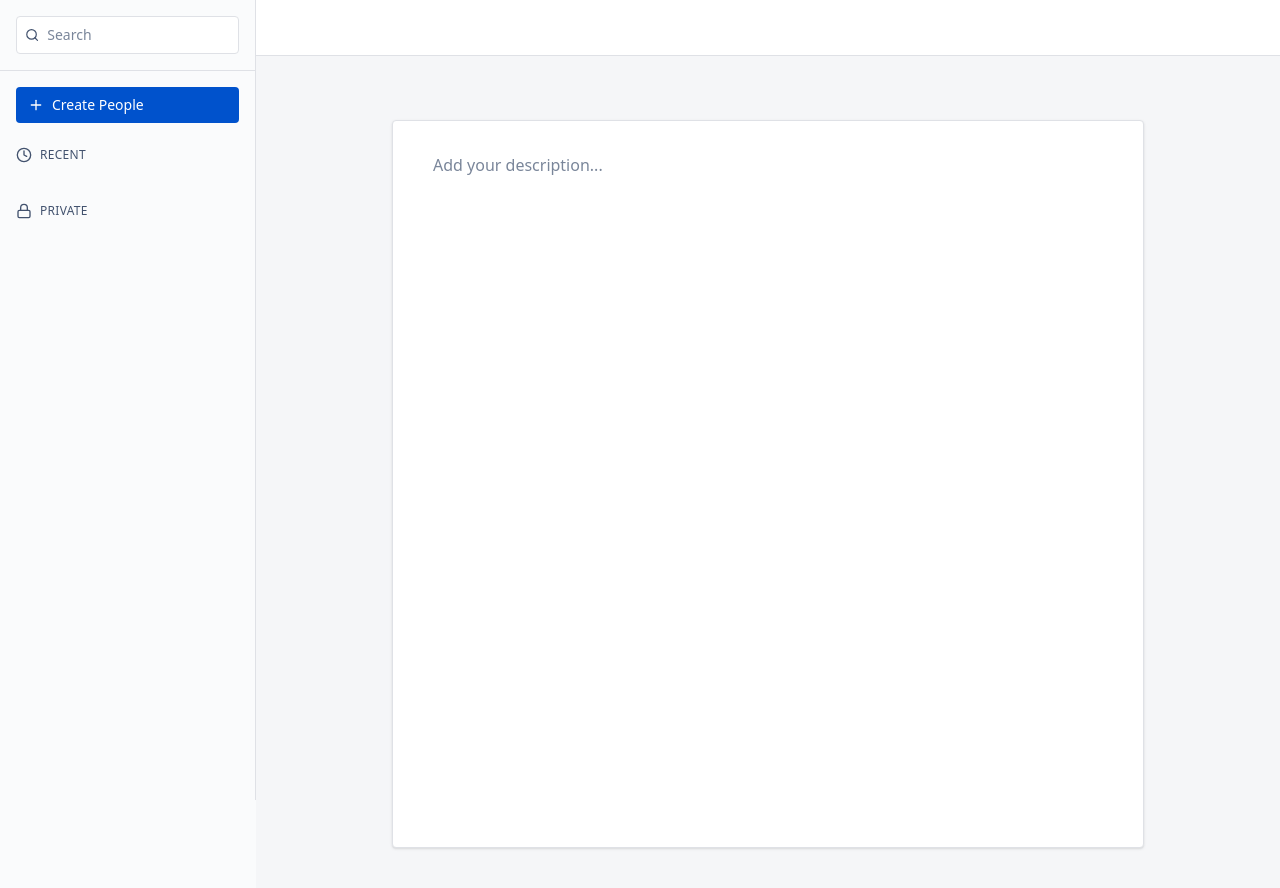
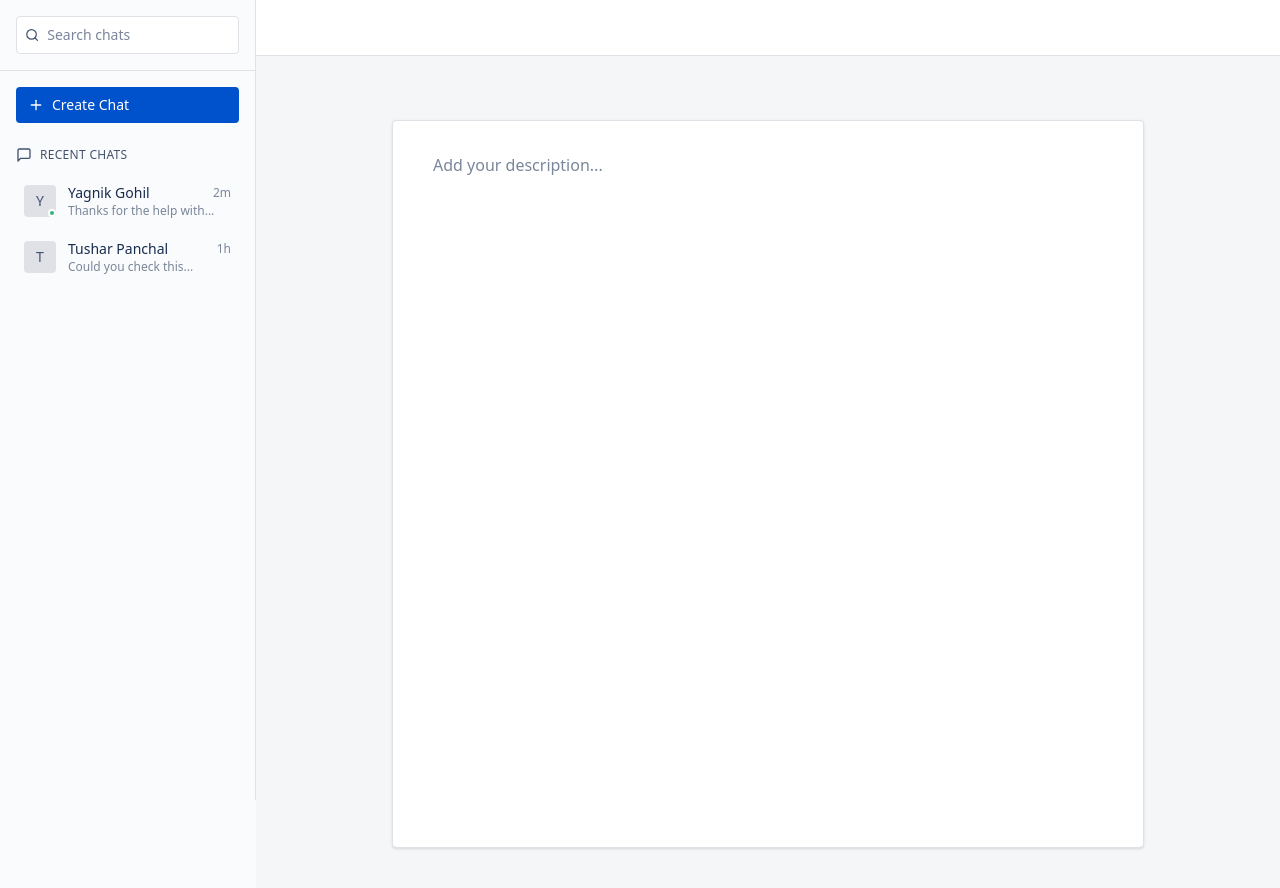
Before and after one commit to rathodrahool/CorrectEase, a React (Vite) app: page / in a window 1280 px wide. Shown: the top 888 px of the page. Built offline with nearby package versions, Linux system fonts and the light colour scheme; the HTML template or start-up script is replaced by a standard one.

Commit message:
feat: new sidebar as per project

```diff
--- a/src/components/navigation/Navigation.tsx
+++ b/src/components/navigation/Navigation.tsx
@@ -1,7 +1,36 @@
 import React from "react";
-import { FiSearch, FiPlus, FiClock, FiLock } from "react-icons/fi";
+import { FiSearch, FiPlus, FiMessageSquare } from "react-icons/fi";
+
+interface ChatUser {
+  id: string;
+  name: string;
+  avatar?: string;
+  online: boolean;
+  lastMessage?: string;
+  timestamp?: string;
+}
+
+const mockChats: ChatUser[] = [
+  {
+    id: "1",
+    name: "Yagnik Gohil",
+    online: true,
+    lastMessage: "Thanks for the help with...",
+    timestamp: "2m",
+  },
+  {
+    id: "2",
+    name: "Tushar Panchal",
+    online: false,
+    lastMessage: "Could you check this...",
+    timestamp: "1h",
+  },
+  // Add more mock data as needed
+];
 
 const Navigation: React.FC = () => {
+  const [activeChat, setActiveChat] = React.useState<string>("");
+
   return (
     <nav className="w-64 h-screen bg-[#FAFBFC] border-r border-[#DFE1E6] flex flex-col sticky top-0">
       <div className="p-4 border-b border-[#DFE1E6]">
@@ -9,7 +38,7 @@ const Navigation: React.FC = () => {
           <FiSearch className="text-[#42526E] w-4 h-4 ml-2" />
           <input
             type="text"
-            placeholder="Search"
+            placeholder="Search chats"
             className="w-full py-2 px-2 text-sm text-[#172B4D] placeholder-[#7A869A] bg-transparent focus:outline-none"
           />
         </div>
@@ -18,25 +47,56 @@ const Navigation: React.FC = () => {
       <div className="p-4">
         <button className="w-full py-2 px-3 bg-[#0052CC] text-white rounded-sm text-sm font-medium flex items-center gap-2 hover:bg-[#0065FF] transition-colors">
           <FiPlus className="w-4 h-4" />
-          <span>Create People</span>
+          <span>Create Chat</span>
         </button>
       </div>
 
       <div className="flex-1 overflow-y-auto">
         <div className="px-4 py-2">
-          <h3 className="flex items-center text-xs font-medium text-[#42526E] mb-2 uppercase tracking-wide">
-            <FiClock className="w-4 h-4 mr-2" />
-            <span>Recent</span>
+          <h3 className="flex items-center text-xs font-medium text-[#42526E] mb-3 uppercase tracking-wide">
+            <FiMessageSquare className="w-4 h-4 mr-2" />
+            <span>Recent Chats</span>
           </h3>
-          <ul className="space-y-0.5">{/* Recent items */}</ul>
-        </div>
-
-        <div className="px-4 py-2 mt-4">
-          <h3 className="flex items-center text-xs font-medium text-[#42526E] mb-2 uppercase tracking-wide">
-            <FiLock className="w-4 h-4 mr-2" />
-            <span>Private</span>
-          </h3>
-          <ul className="space-y-0.5">{/* Private items */}</ul>
+          <ul className="space-y-1">
+            {mockChats.map((chat) => (
+              <li
+                key={chat.id}
+                onClick={() => setActiveChat(chat.id)}
+                className={`flex items-center p-2 rounded-sm cursor-pointer transition-colors
+                  ${
+                    activeChat === chat.id
+                      ? "bg-[#DEEBFF]"
+                      : "hover:bg-[#F4F5F7]"
+                  }`}
+              >
+                <div className="relative">
+                  <div className="w-8 h-8 bg-[#DFE1E6] rounded-sm flex items-center justify-center text-[#42526E] font-medium text-sm">
+                    {chat.avatar || chat.name.charAt(0)}
+                  </div>
+                  {chat.online && (
+                    <div className="absolute bottom-0 right-0 w-2 h-2 bg-[#36B37E] rounded-full border-2 border-white" />
+                  )}
+                </div>
+                <div className="ml-3 flex-1 min-w-0">
+                  <div className="flex items-center justify-between">
+                    <span className="text-sm font-medium text-[#172B4D] truncate">
+                      {chat.name}
+                    </span>
+                    {chat.timestamp && (
+                      <span className="text-xs text-[#7A869A]">
+                        {chat.timestamp}
+                      </span>
+                    )}
+                  </div>
+                  {chat.lastMessage && (
+                    <p className="text-xs text-[#7A869A] truncate">
+                      {chat.lastMessage}
+                    </p>
+                  )}
+                </div>
+              </li>
+            ))}
+          </ul>
         </div>
       </div>
     </nav>
```
